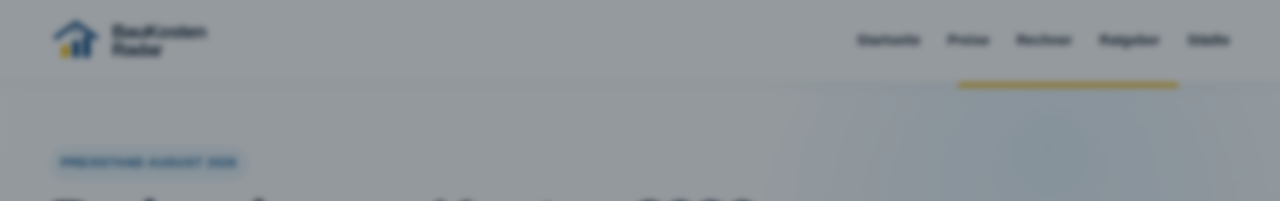
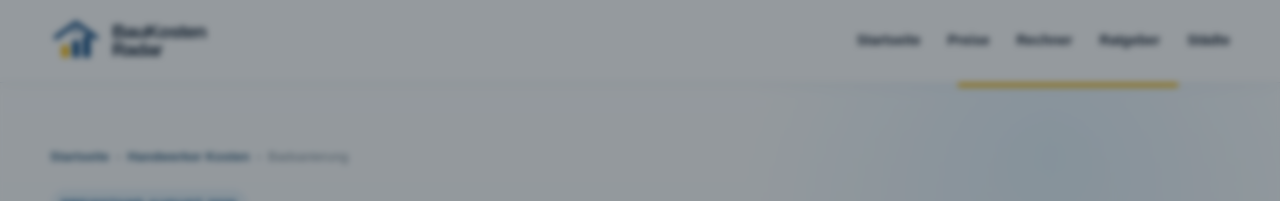
Before and after one commit to maxympaschenko-tech/baukostenradar-de, a Next.js app: page /kosten/badsanierung in a window 1280 px wide. Shown: the top 201 px of the page. Built offline with nearby package versions, Linux system fonts and the light colour scheme; no server answers.

Commit message:
Add visible breadcrumbs to cost category pages

```diff
--- a/app/kosten/[slug]/page.tsx
+++ b/app/kosten/[slug]/page.tsx
@@ -231,6 +231,13 @@ export default async function CostPage({ params }: { params: Promise<{ slug: str
 
       <section className="contentHero">
         <div className="shell">
+          <nav className="visibleBreadcrumbs" aria-label="Breadcrumb">
+            <Link href="/">Startseite</Link>
+            <span aria-hidden="true">›</span>
+            <Link href="/kosten">Handwerker Kosten</Link>
+            <span aria-hidden="true">›</span>
+            <span aria-current="page">{service.shortTitle}</span>
+          </nav>
           <span className="eyebrow">Preisstand August 2026</span>
           <h1>{service.title}</h1>
           <p>{service.description}</p>
```
